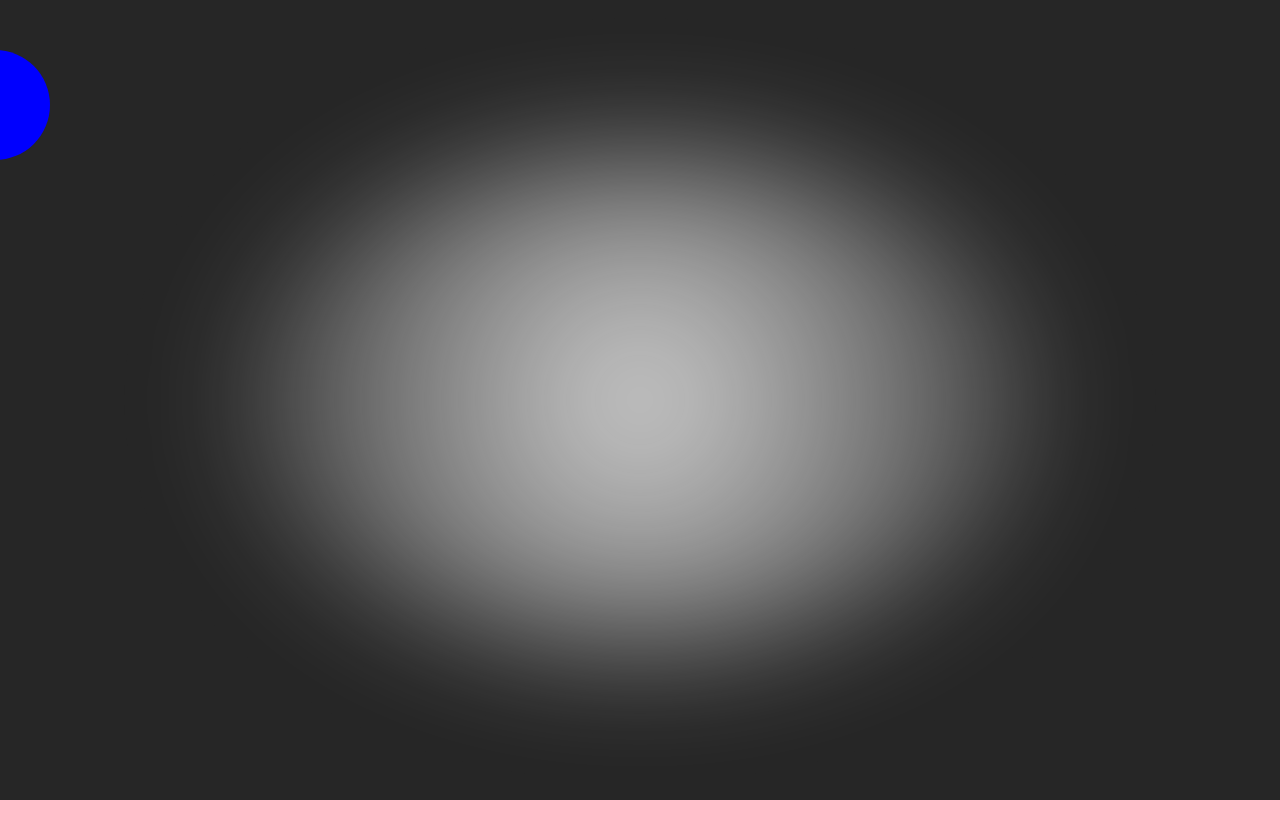
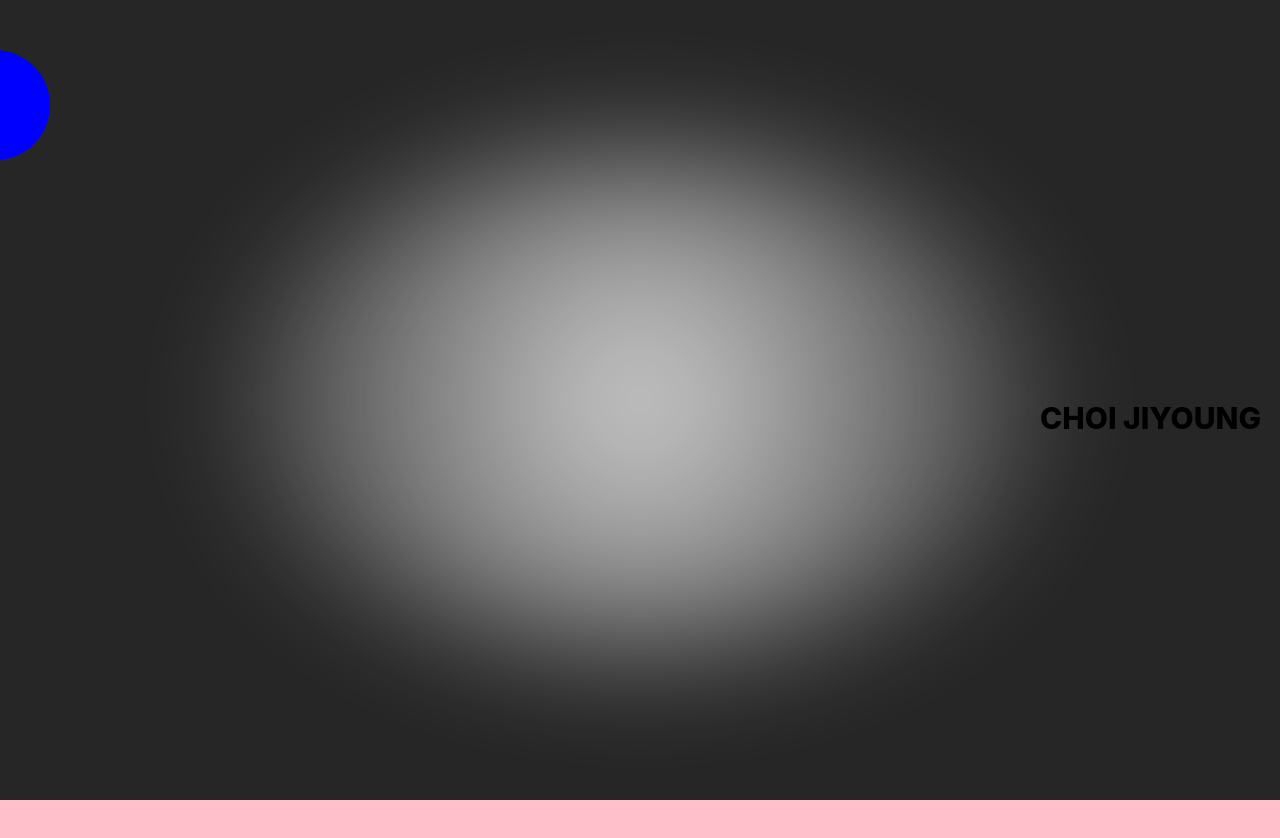
Before and after one commit to jizero1/react-portfolio2, a React (Create React App) app: page / in a window 1280 px wide. Shown: the top 838 px of the page. Built offline with nearby package versions, Linux system fonts and the light colour scheme.

Commit message:
메인화면 소개 텍스트 (이름)추가

```diff
--- a/src/components/Main.css
+++ b/src/components/Main.css
@@ -9,6 +9,7 @@
     width: 100vw;
     height: 100vh;
     background-color: rgb(38, 38, 38);
+    /* position: relative; */
 }
 .main-introduce {
     /* background-color: green; */
@@ -21,13 +22,16 @@
     font-weight: 800;
     /* z-index: 99; */
     /* position: absolute; */
-    position: absolute;
+    /* position: absolute; */
 
 }
 .main-introduce-heading {
     font-size: 30px;
     font-weight: 800;
     position: absolute;
+    margin-left: 0 auto;
+    margin-right: 0 auto;
+    /* z-index: 999; */
 }
 .mainLight {
     width: 800px;
@@ -39,5 +43,5 @@
     border-right: 250px solid transparent;
     border-bottom: 430px solid white; */
     /* z-index: 1; */
-    /* position: relative; */
+    /* position: absolute; */
 }
--- a/src/components/Main.js
+++ b/src/components/Main.js
@@ -24,7 +24,7 @@ const MainLight = () => {
             initial={{ opacity: 0 }}
             animate={{ opacity: 1 }}
             duration={0.5}
-            delay={1.5}
+            delay={1}
         >
             <div className="mainLight"></div>
         </MainIntroduceAni>
@@ -35,6 +35,14 @@ const MainIntroduce = () => {
     return (
         <div className="main-introduce common-flex">
             <MainLight></MainLight>
+            <MainIntroduceAni
+                initial={{ opacity: 0}}
+                animate={{ opacity: 1}}
+                duration={1}
+                delay={1.8}
+            >
+                <p className="main-introduce-heading">CHOI JIYOUNG</p>
+            </MainIntroduceAni>
             {/* <p className="main-introduce-name">안녕하세요</p> */}
             {/* <MainIntroduceAni delay={0.8} className="main-introduce-heading">
                 안녕하세요.
```
